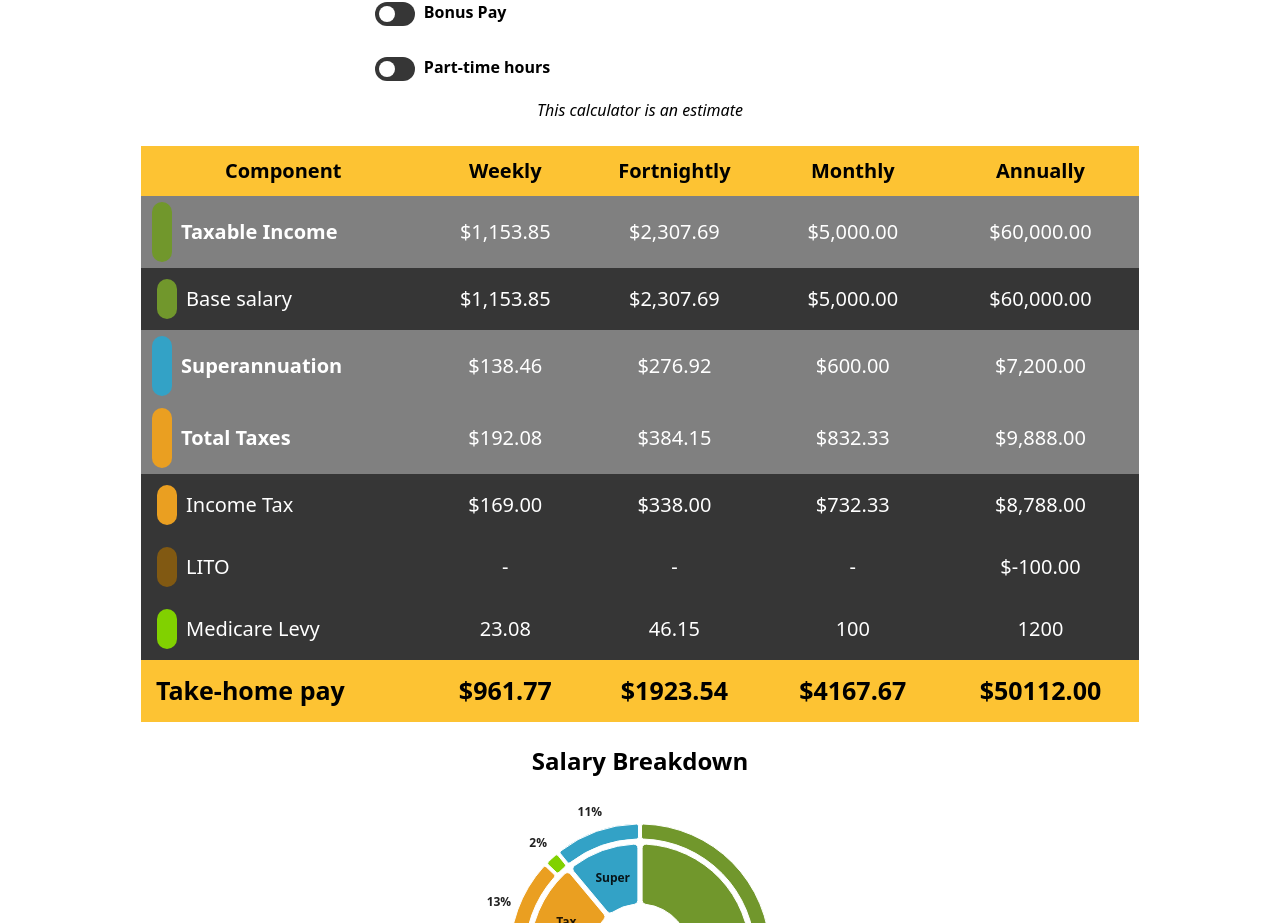
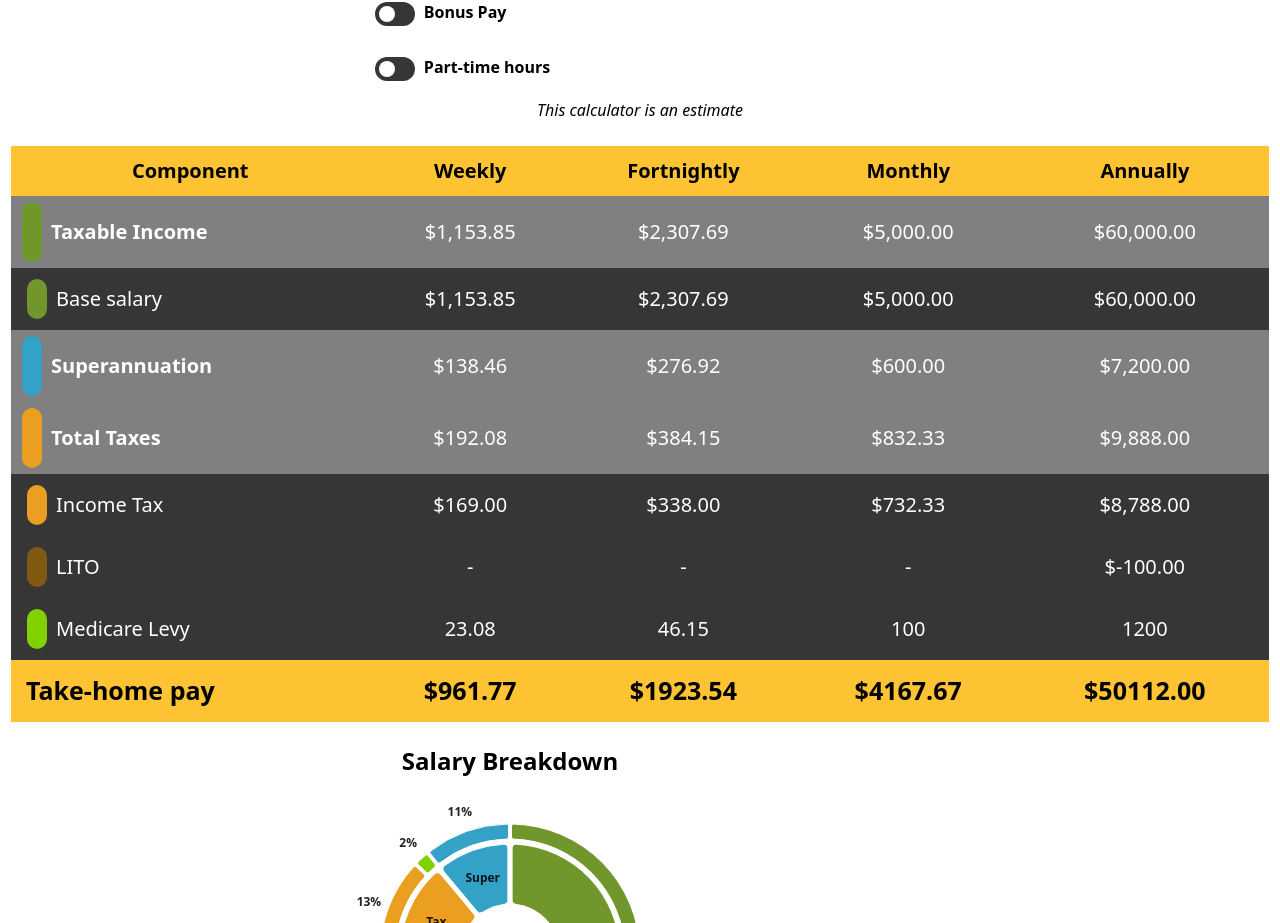
Before and after one commit to spikyMalkallam/pay-calculator, a React (Vite) app: page / in a window 1280 px wide. Shown: the part 389-1312 px from the top of the page. Built offline with nearby package versions, Linux system fonts and the light colour scheme.

Commit message:
Re-centre

```diff
--- a/src/App.css
+++ b/src/App.css
@@ -111,8 +111,8 @@ button:focus {
 }
 
 #summary-table {
-  width: 60vw;
-  max-width: 1000px;
+  /* width: 60vw; */
+  max-width: 1400px;
 
 }
 
```
